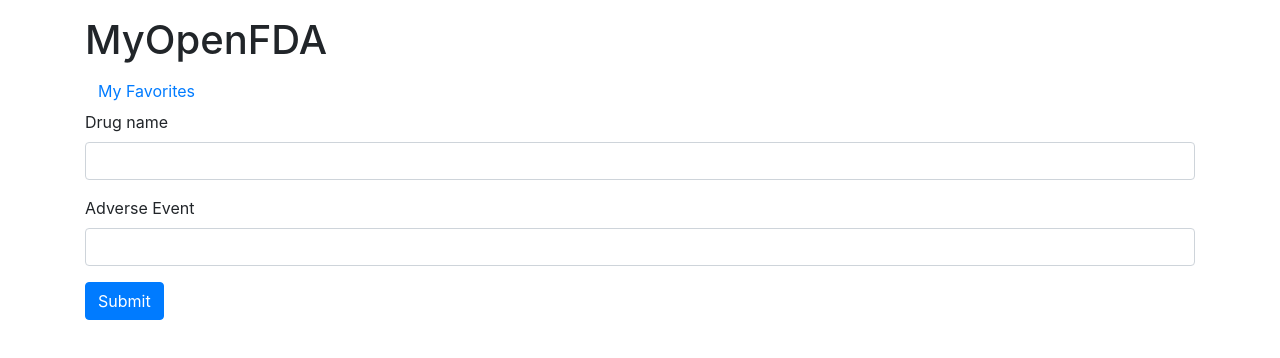
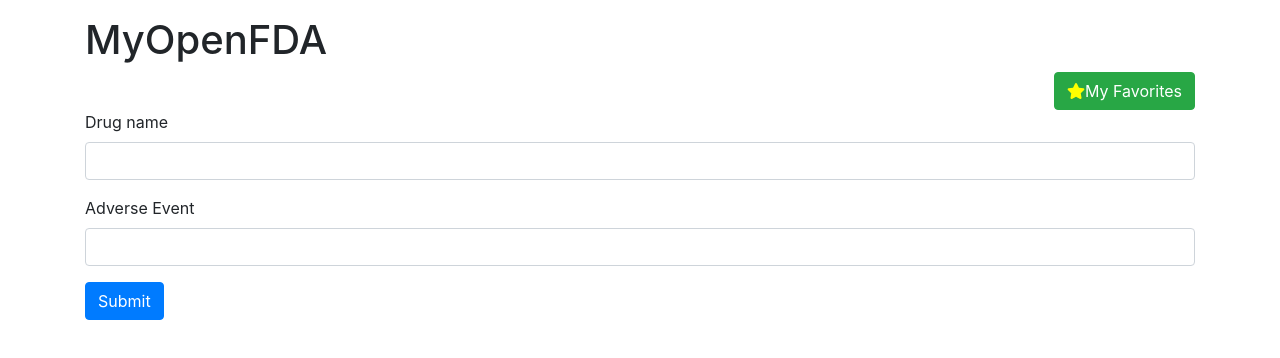
Before and after one commit to YingzheLiu/MyOpenFDA, a React (Create React App) app: page / in a window 1280 px wide. Shown: the top 358 px of the page. Built offline with nearby package versions, Linux system fonts and the light colour scheme.

Commit message:
add notification, styling

```diff
--- a/mock-api/db.json
+++ b/mock-api/db.json
@@ -1,15 +1,5 @@
 {
   "favorites": [
-    {
-      "id": 0,
-      "drugName": "remicade",
-      "adverseEvent": "drug ineffective",
-      "numOfDrugReport": 117505,
-      "numOfAdverseEventReport": 768745,
-      "numOfDrugAndAEReport": 16464,
-      "numOfTotalReport": 12254197,
-      "dateTime": "08/11/2020 16:03:01"
-    },
     {
       "id": 1,
       "drugName": "infliximab",
@@ -18,7 +8,7 @@
       "numOfAdverseEventReport": 341416,
       "numOfDrugAndAEReport": 2944,
       "numOfTotalReport": 12254197,
-      "dateTime": "08/11/2020 13:33:29"
+      "dateTime": "10/11/2020 12:06:11"
     },
     {
       "id": 2,
@@ -31,14 +21,74 @@
       "dateTime": "08/11/2020 15:42:01"
     },
     {
-      "drugName": "inflectra",
+      "drugName": "infliximab",
       "adverseEvent": "drug ineffective",
-      "numOfDrugReport": 6094,
+      "numOfDrugReport": 24127,
       "numOfAdverseEventReport": 768745,
-      "numOfDrugAndAEReport": 971,
+      "numOfDrugAndAEReport": 4082,
       "numOfTotalReport": 12254197,
-      "dateTime": "08/11/2020 16:05:26",
-      "id": 3
+      "dateTime": "09/11/2020 00:39:02",
+      "id": 4
+    },
+    {
+      "drugName": "remicade",
+      "adverseEvent": "DYSPNOEA",
+      "numOfDrugReport": 117505,
+      "numOfAdverseEventReport": 353625,
+      "numOfDrugAndAEReport": 4526,
+      "numOfTotalReport": 12254197,
+      "dateTime": "09/11/2020 00:43:22",
+      "id": 5
+    },
+    {
+      "drugName": "infliximab",
+      "adverseEvent": "DYSPNOEA",
+      "numOfDrugReport": 24127,
+      "numOfAdverseEventReport": 353625,
+      "numOfDrugAndAEReport": 642,
+      "numOfTotalReport": 12254197,
+      "dateTime": "09/11/2020 00:46:21",
+      "id": 8
+    },
+    {
+      "drugName": "remicade",
+      "adverseEvent": "off label use",
+      "numOfDrugReport": 117505,
+      "numOfAdverseEventReport": 341416,
+      "numOfDrugAndAEReport": 7688,
+      "numOfTotalReport": 12254197,
+      "dateTime": "09/11/2020 00:48:04",
+      "id": 9
+    },
+    {
+      "drugName": "remicade",
+      "adverseEvent": "pain",
+      "numOfDrugReport": 117505,
+      "numOfAdverseEventReport": 336225,
+      "numOfDrugAndAEReport": 5165,
+      "numOfTotalReport": 12254197,
+      "dateTime": "09/11/2020 00:50:05",
+      "id": 10
+    },
+    {
+      "drugName": "remicade",
+      "adverseEvent": "drug ineffective",
+      "numOfDrugReport": 117505,
+      "numOfAdverseEventReport": 768745,
+      "numOfDrugAndAEReport": 16464,
+      "numOfTotalReport": 12254197,
+      "dateTime": "09/11/2020 00:59:00",
+      "id": 12
+    },
+    {
+      "id": 13,
+      "drugName": "remicade",
+      "adverseEvent": "pain",
+      "numOfDrugReport": 117505,
+      "numOfAdverseEventReport": 336225,
+      "numOfDrugAndAEReport": 5165,
+      "numOfTotalReport": 12254197,
+      "dateTime": "10/11/2020 11:49:52"
     }
   ]
 }
--- a/src/App.css
+++ b/src/App.css
@@ -166,3 +166,7 @@
       -2.6em 0em 0 0em rgba(2, 117, 216, 0.7), -1.8em -1.8em 0 0em #0275d8;
   }
 }
+
+.breadcrumb {
+  background: rgba(255, 255, 255, 1);
+}
--- a/src/ConfirmDeletedModal.js
+++ b/src/ConfirmDeletedModal.js
@@ -1,4 +1,4 @@
-import React, { useState } from "react";
+import React from "react";
 import { createPortal } from "react-dom";
 
 export default function ConfirmDeletedModal({ onClose, onConfirm }) {
--- a/src/FavoriteDetail.js
+++ b/src/FavoriteDetail.js
@@ -92,9 +92,22 @@ export default function FavoriteDetail() {
   }
   return (
     <>
-      <Link to={`/favorites/`} className="btn btn-link">
+      {/* <Link to={`/favorites/`} className="btn btn-link">
         My Favorites
-      </Link>
+      </Link> */}
+      <nav aria-label="breadcrumb">
+        <ol class="breadcrumb">
+          <li class="breadcrumb-item">
+            <Link to={`/`}>Home</Link>
+          </li>
+          <li class="breadcrumb-item active" aria-current="page">
+            <Link to={`/favorites/`}>My Favorites</Link>
+          </li>
+          <li class="breadcrumb-item active" aria-current="page">
+            {drugName}-{adverseEvent}
+          </li>
+        </ol>
+      </nav>
       {isLoading ? (
         <Loading />
       ) : (
--- a/src/Favorites.js
+++ b/src/Favorites.js
@@ -5,12 +5,17 @@ import { FontAwesomeIcon } from "@fortawesome/react-fontawesome";
 import { faStar } from "@fortawesome/free-solid-svg-icons";
 import Loading from "./Loading";
 import ConfirmDeletedModal from "./ConfirmDeletedModal";
+import Notification from "./Notification";
+import { faTrash } from "@fortawesome/free-solid-svg-icons";
 
 export default function Favorites() {
   const [favorites, setFavorites] = useState([]);
   const [isLoading, setIsLoading] = useState(true);
   const [isConfirmationShown, setIsConfirmationShown] = useState(false);
   const [favoriteToBeDeleted, setFavoriteToBeDeleted] = useState([]);
+  const [isDeleted, setIsDeleted] = useState(false);
+  const filledColor = "black";
+  const size = "lg";
 
   useEffect(() => {
     setIsLoading(true);
@@ -21,11 +26,13 @@ export default function Favorites() {
   }, []);
 
   function deleteFavorite(FavoriteToBeDeleted) {
+    setIsDeleted(false);
     destroyFavorite(FavoriteToBeDeleted.id).then(() => {
       const filteredFavorites = favorites.filter((favorite) => {
         return favorite.id !== FavoriteToBeDeleted.id;
       });
       setFavorites(filteredFavorites);
+      setIsDeleted(true);
     });
   }
 
@@ -43,6 +50,7 @@ export default function Favorites() {
   }
   return (
     <>
+      <div className="container"></div>
       {isConfirmationShown && (
         <ConfirmDeletedModal
           onClose={hideDeleteConfirmation}
@@ -50,9 +58,19 @@ export default function Favorites() {
         />
       )}
       <div className="mt-3">
-        <Link to={`/`} className="btn btn-link">
+        {/* <Link to={`/`} className="btn btn-link">
           Home
-        </Link>
+        </Link> */}
+        <nav aria-label="breadcrumb">
+          <ol class="breadcrumb">
+            <li class="breadcrumb-item">
+              <Link to={`/`}>Home</Link>
+            </li>
+            <li class="breadcrumb-item active" aria-current="page">
+              My Favorites
+            </li>
+          </ol>
+        </nav>
         <h3 className="mt-3">
           <FontAwesomeIcon icon={faStar} color={"yellow"} size={"1x"} /> MY
           FAVORITES
@@ -63,8 +81,8 @@ export default function Favorites() {
           <table className="table table-hover mt-3">
             <thead>
               <tr>
-                <th scope="col">Drug Name</th>
-                <th scope="col">Adverse Event</th>
+                <th scope="col">Drug Name-Adverse Event</th>
+                {/* <th scope="col">Adverse Event</th> */}
                 <th scope="col"></th>
               </tr>
             </thead>
@@ -72,32 +90,45 @@ export default function Favorites() {
               return (
                 <tbody key={favorite.id}>
                   <tr>
-                    <td>{favorite.drugName}</td>
-                    <td>{favorite.adverseEvent}</td>
                     <td>
-                      <div className="row">
-                        <div className="col">
+                      {favorite.drugName}-{favorite.adverseEvent}
+                    </td>
+
+                    <td>
+                      <div
+                        className="btn-toolbar"
+                        // style={{ paddingLeft: "15px" }}
+                      >
                         <Link
                           to={`/favorites/${favorite.id}`}
                           className="btn btn-warning"
                         >
                           Detail
                         </Link>
-                        </div>
-                        <div className="col">
+                        {/* </div> */}
+                        {/* <div className="col text-right"> */}
                         <button
-                            className="btn btn-danger"
-                            // onClick={() => {
-                            //   handleDeleteButtonClick(favorite);
-                            // }}
+                          type="button"
+                          className="btn btn-link"
                           onClick={() => {
                             showDeleteConfirmation(favorite);
                           }}
                         >
-                            Remove
+                          <FontAwesomeIcon
+                            icon={faTrash}
+                            color={filledColor}
+                            size={size}
+                          ></FontAwesomeIcon>
                         </button>
                       </div>
-                      </div>
+                      {/* {isDeleted && (
+                        <Notification
+                          variant={"danger mt-3"}
+                          message={" has been deleted from your favorites!"}
+                          drugName={favorite.drugName}
+                          adverseEvent={favorite.adverseEvent}
+                        />
+                      )} */}
                     </td>
                   </tr>
                 </tbody>
--- /dev/null
+++ b/src/Notification.js
@@ -0,0 +1,22 @@
+import React, { useState } from "react";
+import Alert from "react-bootstrap/Alert";
+
+export default function Notification({
+  variant,
+  message,
+  drugName,
+  adverseEvent,
+}) {
+  const [show, setShow] = useState(true);
+  if (show) {
+    return (
+      <Alert variant={variant} onClose={() => setShow(false)} dismissible>
+        <strong>
+          {drugName}-{adverseEvent}
+        </strong>
+        {message}
+      </Alert>
+    );
+  }
+  return <></>;
+}
--- a/src/SearchForm.js
+++ b/src/SearchForm.js
@@ -5,10 +5,13 @@ import { fetchDrugAndAE } from "./fetchDrugAndAE";
 import { fetchAllReports } from "./fetchAllReports";
 import Form from "react-bootstrap/Form";
 import Button from "react-bootstrap/Button";
-import { Link, useHistory } from "react-router-dom";
+import { Link } from "react-router-dom";
 import moment from "moment";
 import { saveFavorite } from "./api";
 import Loading from "./Loading";
+import Notification from "./Notification";
+import { FontAwesomeIcon } from "@fortawesome/react-fontawesome";
+import { faStar } from "@fortawesome/free-solid-svg-icons";
 
 export default function SearchForm() {
   const [drugName, setDrugName] = useState("");
@@ -21,12 +24,16 @@ export default function SearchForm() {
   const [isLoadingForSpinner, setIsLoadingForSpinner] = useState(false);
   const [isLoadingButton, setIsLoadingButton] = useState(false);
   const [validated, setValidated] = useState(false);
+  const [isAdded, setIsAdded] = useState(false);
+  const [addedFavorite, setAddedFavorite] = useState({});
+
   //   const [drugError, setDrugError] = useState("");
-  const history = useHistory();
+  // const history = useHistory();
 
   function addToFavorites() {
     var dateTime = moment().format("DD/MM/YYYY HH:mm:ss");
     console.log(dateTime);
+    setIsAdded(false);
     saveFavorite({
       drugName,
       adverseEvent,
@@ -37,6 +44,9 @@ export default function SearchForm() {
       dateTime,
     }).then((newFavorite) => {
       console.log(newFavorite);
+      setIsAdded(true);
+      setAddedFavorite(newFavorite);
+      // console.log(newFavorite.adverseEvent);
       //   setFavorites(drugAndAEs.concat(newFavorite));
     });
   }
@@ -101,14 +111,23 @@ export default function SearchForm() {
   }
   function handleClick() {
     addToFavorites();
-    history.push("/favorites");
   }
 
   return (
     <>
-      <Link to={`/favorites/`} className="btn btn-link">
-        My Favorites
-      </Link>
+      <div className="text-right">
+        {/* <nav aria-label="breadcrumb">
+          <ol class="breadcrumb">
+            <li class="breadcrumb-item active" aria-current="page">
+              Home
+            </li>
+          </ol>
+        </nav> */}
+        <Link to={`/favorites/`} className="btn btn-success">
+          <FontAwesomeIcon icon={faStar} color={"yellow"} size={"1x"} />
+          My Favorites
+        </Link>
+      </div>
       <Form noValidate onSubmit={handleSubmit} validated={validated}>
         <Form.Group>
           <Form.Label htmlFor="drugName">Drug name</Form.Label>
@@ -156,6 +175,14 @@ export default function SearchForm() {
           </Button>
         </>
       )}
+      {isAdded && (
+        <Notification
+          variant={"success mt-3"}
+          message={" has been added to your favorites!"}
+          drugName={addedFavorite.drugName}
+          adverseEvent={addedFavorite.adverseEvent}
+        />
+      )}
     </>
   );
 }
--- a/src/api.js
+++ b/src/api.js
@@ -34,6 +34,6 @@ export function saveFavorite(data) {
       "Content-Type": "application/json",
     },
   }).then((response) => {
-    return response.json;
+    return response.json();
   });
 }
```
Lines whose indentation alone changed are shown as unchanged.
